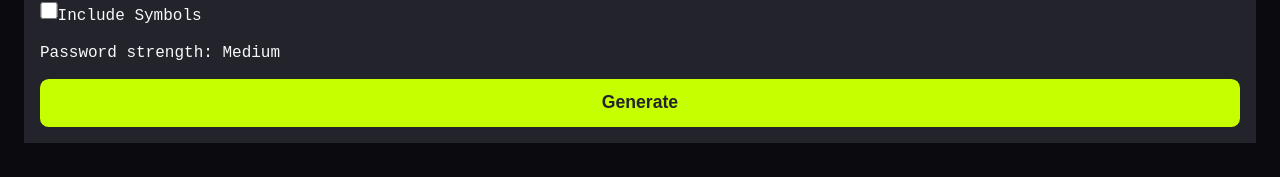
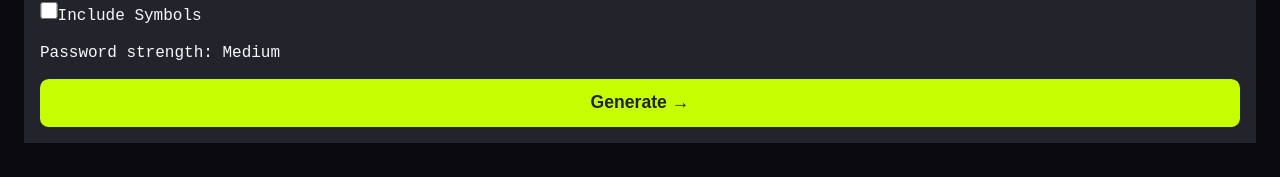
Before and after one commit to vladyslav-shulhach/password-generator-app-main, a React (Vite) app: page / in a window 1280 px wide. Shown: the part 497-674 px from the top of the page. Built offline with nearby package versions, Linux system fonts and the light colour scheme.

Commit message:
Minor update "generate" button

```diff
--- a/src/App.jsx
+++ b/src/App.jsx
@@ -103,7 +103,7 @@
             </div>
           </div>
           <button type="submit" className="button">
-            Generate
+            Generate <span className="arrow">&rarr;</span>
           </button>
         </form>
       </main>
--- a/src/styles/components/_button.scss
+++ b/src/styles/components/_button.scss
@@ -3,7 +3,6 @@
 .button {
   width: 100%;
   padding: 0.75em;
-  border-radius: 0.5em;
   border: none;
   background: $color-primary;
   color: $color-app-bg;
@@ -13,8 +12,9 @@
   margin-top: 1em;
   transition: background 0.2s;
   font-family: $font-family-normal;
+  text-transform: uppercase;
 
   &:hover {
-    background: darken($color-primary, 10%);
+    background: darken($color-primary, 7%);
   }
 }
```
